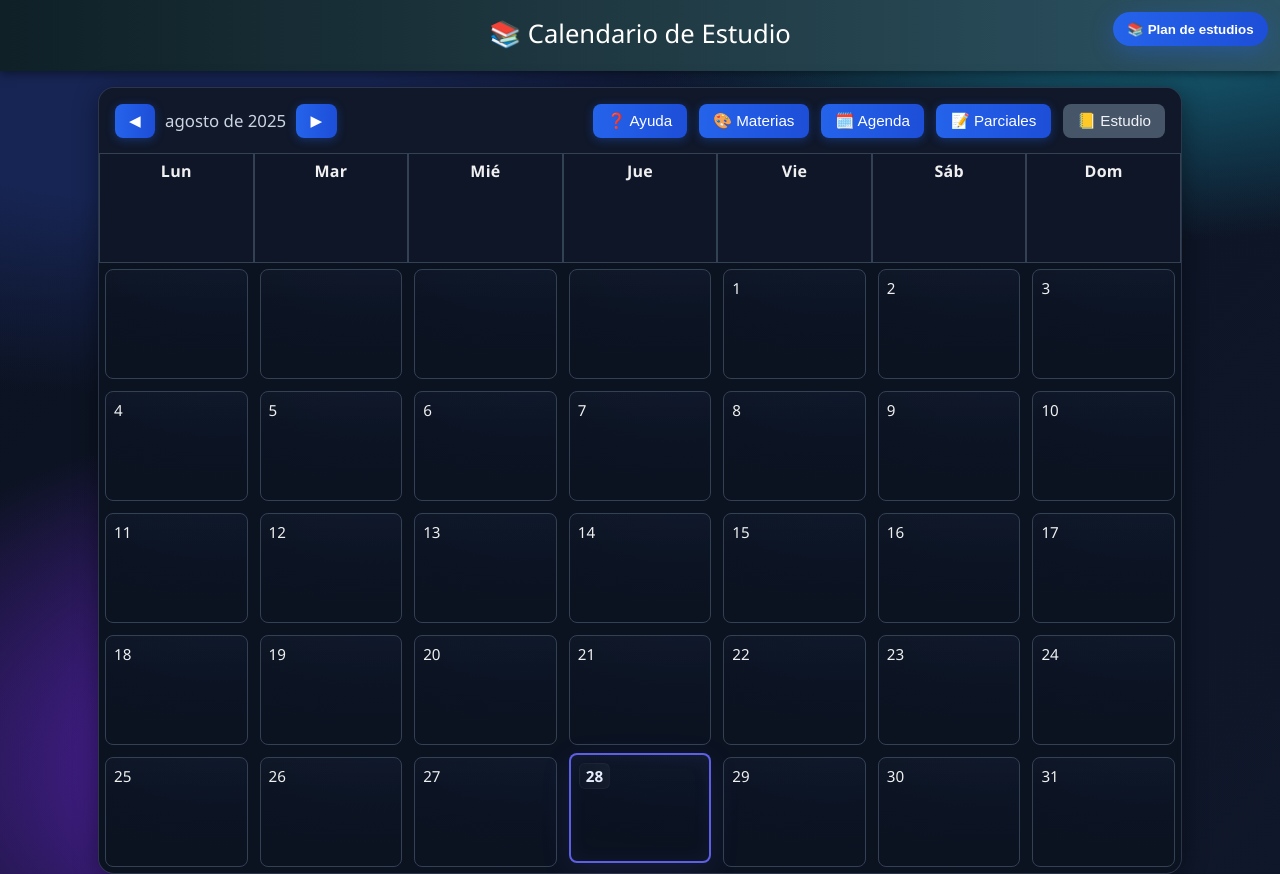
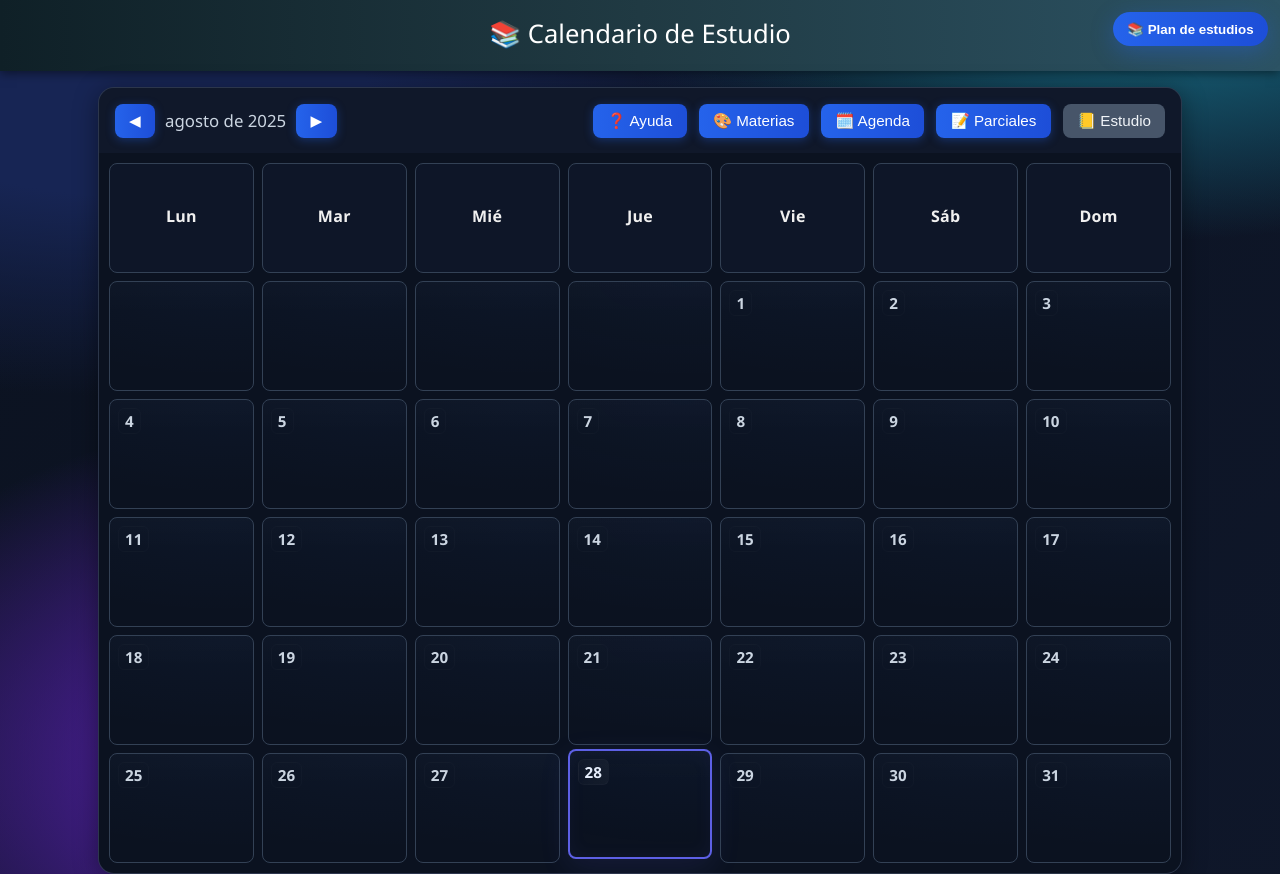
Before and after one commit to xrickbrizz/Calendario-General, a plain HTML site: page index.html in a window 1280 px wide. Shown: the top 874 px of the page. Drawn offline with Linux system fonts and the light colour scheme.

Commit message:
Update index.html

```diff
--- a/index.html
+++ b/index.html
@@ -27,6 +27,8 @@
       color: var(--text);
       min-height: 100vh;
       transition: background 300ms ease;
+      -webkit-font-smoothing:antialiased;
+      -moz-osx-font-smoothing:grayscale;
     }
     body.study-theme{
       background:
@@ -136,42 +138,58 @@
     .days {
       display: grid;
       grid-template-columns: repeat(7, 1fr);
+      gap: 8px; /* usar gap en lugar de margin dentro .day */
       background-color: #0b1220;
+      padding: 10px;
     }
+    /* restaurado min-height para escritorio */
     .day, .day-name {
       border: 1px solid var(--border);
       min-height: 110px;
-      padding: 6px;
+      padding: 8px 8px 12px 8px;
       position: relative;
       transition: box-shadow .18s ease, transform .12s ease;
       background-clip: padding-box;
+      border-radius: 8px;
+      overflow: hidden;
+      display: flex;
+      flex-direction: column;
     }
     .day-name {
       background: rgba(15,23,42,0.85);
       text-align: center;
       font-weight: 600;
       letter-spacing:.3px;
+      display: flex;
+      align-items: center;
+      justify-content: center;
     }
     .day {
       background:
         radial-gradient(400px 160px at 80% 0%, rgba(59,130,246,.04), transparent 60%),
         linear-gradient(180deg, rgba(255,255,255,0.012), transparent 30%);
-      border-radius: 8px;
-      margin: 6px;
     }
     .day:hover { outline: 1px solid rgba(148,163,184,0.25); transform: translateY(-2px); box-shadow: 0 8px 20px rgba(0,0,0,.35) }
+
+    /* Etiquetas: limitar tamaño y evitar overflow */
     .study-label,
     .exam-label{
-      display: inline-block;
-      padding: 2px 6px;
+      display: block;
+      padding: 4px 8px;
       border-radius: 6px;
-      margin: 2px 0;
+      margin: 6px 0 0 0;
       color: #fff;
-      font-size: 0.75rem;
+      font-size: 0.85rem;
       cursor: default;
       position: relative;
+      max-height: 3.6rem; /* límite de alto */
+      overflow: hidden;
+      text-overflow: ellipsis;
+      white-space: normal;
+      line-height: 1.05;
+      box-shadow: 0 4px 12px rgba(0,0,0,0.18);
     }
-    .exam-label{ font-size: .85rem; padding: 3px 8px; box-shadow: 0 2px 10px rgba(0,0,0,.25); }
+    .exam-label{ font-size: .9rem; padding: 5px 8px; }
 
     .tooltip {
       position: absolute;
@@ -191,17 +209,27 @@
     /* Estilo para el día actual: oscuro + borde brillante */
     .day.today {
       border: 2px solid var(--today-glow);
-      box-shadow: 0 8px 30px rgba(99,102,241,0.12), 0 0 18px rgba(99,102,241,0.08) inset;
+      box-shadow: 0 8px 30px rgba(99,102,241,0.12), 0 0 18px rgba(99,102,241,0.06) inset;
       transform: translateY(-4px);
+    }
+    .date-number {
+      color: #cbd5e1;
+      font-weight: 600;
+      display: inline-block;
+      padding: 2px 6px;
+      border-radius: 6px;
+      background: transparent;
+      border: 1px solid rgba(255,255,255,0.02);
+      font-size: 0.95rem;
     }
     .day.today .date-number {
       color: #e6eefc;
       font-weight: 700;
       background: linear-gradient(90deg, rgba(255,255,255,0.02), rgba(255,255,255,0.04));
-      padding: 2px 6px;
-      border-radius: 6px;
-      border: 1px solid rgba(255,255,255,0.03);
     }
+
+    /* Mover las etiquetas para que aparezcan después del número (flex) */
+    .cal-number-row { display:flex; align-items:center; gap:.4rem; margin-bottom:6px; }
 
     /* ====== Agenda semanal (grilla) ====== */
     .agenda-wrap{ display:none; }
@@ -223,16 +251,13 @@
 
     /* ====== Modales base ====== */
     .modal { position: fixed; inset: 0; background-color: rgba(0,0,0,0.6); display: none; align-items: center; justify-content: center; z-index: 40; padding: 1rem; }
-    .modal-content { background-color: #0f172a; padding: 1rem; border-radius: 14px; width: 380px; max-height: 92vh; overflow-y: auto; box-shadow: var(--shadow); border: 1px solid rgba(148,163,184,0.18); }
+    .modal-content { background-color: #0f172a; padding: 1rem; border-radius: 14px; width: 420px; max-height: 92vh; overflow-y: auto; box-shadow: var(--shadow); border: 1px solid rgba(148,163,184,0.18); }
     .modal-content h3 { margin: .25rem 0 1rem }
     .modal-content label { display: block; margin-bottom: 0.35rem; font-size:.95rem; color:#e2e8f0; }
     .modal-content input, .modal-content textarea, .modal-content select { width: 100%; margin-bottom: 1rem; padding: 0.6rem .7rem; border-radius: 8px; border: 1px solid rgba(148,163,184,0.18); background-color: #0b1220; color: white; outline: none; }
     .modal-content textarea{ resize: vertical }
     .modal-content button { background: linear-gradient(90deg, var(--accent1), var(--accent2)); border: none; padding: 0.6rem .8rem; color: white; cursor: pointer; border-radius: 10px; width: 100%; font-size: 1rem; margin-bottom: 0.6rem; box-shadow: 0 2px 12px rgba(37,99,235,.35); }
     .modal-content button.cancel { background: #475569; box-shadow:none }
-
-    /* Modal Parciales un poco más grande */
-    #examModal .modal-content { width: 420px; }
 
     /* ====== Modal de ayuda ====== */
     #helpModal .modal-content { width: 560px; }
@@ -275,7 +300,7 @@
       opacity:.9;
     }
 
-    /* ====== Móvil: solo mejoras, sin tocar escritorio ====== */
+    /* ====== Móvil: mejoras sin tocar escritorio visualmente ====== */
     @media (max-width: 768px) {
       .toolbar {
         flex-wrap: nowrap;
@@ -284,16 +309,20 @@
       }
       .left{ flex: 0 0 auto }
       .right{ flex: 1 0 auto }
-      .btn{ padding:.55rem .8rem; font-size:.95rem }
+      .btn{ padding:.48rem .7rem; font-size:.92rem }
       .modal-content{ width:100%; max-height: 88vh; border-radius: 12px }
       #examModal .modal-content, #helpModal .modal-content, #plansModal .modal-content{ width:100% }
       .agenda{ max-height: 68vh }
       .day, .day-name{ min-height: 92px; font-size:.95rem }
-      /* scroll horizontal para 7 columnas sin apretar celdas */
-      .days{ min-width: 760px }
+      /* permitir scroll horizontal para mantener proporción de celdas */
+      .days{ min-width: 760px; padding: 8px }
       .card{ overflow-x: auto }
       .plans-grid{ grid-template-columns: 1fr; }
       .plans-fab{ top: 10px; right: 10px; padding:.55rem .8rem }
+      /* etiquetas más compactas en móvil */
+      .study-label, .exam-label { font-size:0.78rem; max-height:3.2rem; padding:3px 6px; margin-top:4px }
+      .date-number { font-size:0.9rem; padding:2px 6px }
+      .day.today { transform: translateY(-2px); box-shadow: 0 6px 20px rgba(99,102,241,0.10) }
     }
   </style>
 </head>
@@ -634,6 +663,7 @@
       for (let i = 0; i < offset; i++) {
         const empty = document.createElement('div');
         empty.className = 'day';
+        // mantener caja vacía (sin número)
         days.appendChild(empty);
       }
 
@@ -647,15 +677,14 @@
         const day = document.createElement('div');
         day.className = 'day';
 
-        // Caja interna para poder formatear número separado
+        // fila con número
+        const numRow = document.createElement('div');
+        numRow.className = 'cal-number-row';
         const num = document.createElement('div');
         num.className = 'date-number';
-        num.style.position = 'absolute';
-        num.style.top = '8px';
-        num.style.left = '8px';
-        num.style.fontSize = '0.95rem';
         num.textContent = d;
-        day.appendChild(num);
+        numRow.appendChild(num);
+        day.appendChild(numRow);
 
         // Marcar si es hoy (solo si coincide con mes/año actual en vista)
         if (todayY === currentDate.getFullYear() && todayM === currentDate.getMonth() && todayD === d) {
@@ -680,9 +709,6 @@
           label.onmouseenter = () => tooltip.style.display = 'block';
           label.onmouseleave = () => tooltip.style.display = 'none';
 
-          // posicionarlo debajo del número
-          label.style.display = 'block';
-          label.style.marginTop = '26px';
           day.appendChild(label);
         });
 
@@ -918,13 +944,33 @@
       const offset = (start.getDay() + 6) % 7;
       for (let i=0;i<offset;i++){ const empty=document.createElement('div'); empty.className='day'; days.appendChild(empty); }
 
+      // calcular 'today' local para resaltar en parciales también
+      const now = new Date();
+      const todayY = now.getFullYear();
+      const todayM = now.getMonth();
+      const todayD = now.getDate();
+
       for (let d=1; d<=end.getDate(); d++){
-        const day = document.createElement('div'); day.className='day'; day.textContent=d;
+        const day = document.createElement('div'); day.className='day';
+        const numRow = document.createElement('div');
+        numRow.className = 'cal-number-row';
+        const num = document.createElement('div'); num.className='date-number'; num.textContent = d;
+        numRow.appendChild(num);
+        day.appendChild(numRow);
+
+        if (todayY === currentDate.getFullYear() && todayM === currentDate.getMonth() && todayD === d) {
+          day.classList.add('today');
+        }
+
         const dateKey = `${currentDate.getFullYear()}-${String(currentDate.getMonth()+1).padStart(2,'0')}-${String(d).padStart(2,'0')}`;
         const items = JSON.parse(localStorage.getItem('exams:'+dateKey) || '[]');
         items.forEach(it=>{
           const label = document.createElement('div'); label.className='exam-label'; label.style.backgroundColor = getSubjectColor(it.materia);
           label.textContent = it.materia;
+          label.style.display = 'block';
+          label.style.marginTop = '6px';
+          label.style.maxHeight = '3.6rem';
+          label.style.overflow = 'hidden';
           const tooltip = document.createElement('div'); tooltip.className='tooltip';
           tooltip.textContent = `📆 ${dateKey}\n📚 ${it.materia}${it.tema?`\n🧩 ${it.tema}`:''}${it.obs?`\n📝 ${it.obs}`:''}`;
           label.appendChild(tooltip); label.onmouseenter=()=>tooltip.style.display='block'; label.onmouseleave=()=>tooltip.style.display='none';
@@ -1091,18 +1137,6 @@
     document.getElementById('btnAgenda').addEventListener('click', ()=>{ updateActiveTab('agenda'); });
     document.getElementById('btnExams').addEventListener('click', ()=>{ updateActiveTab('exams'); });
 
-    // Planes: clickable items (redirecciones)
-    // Los enlaces ya están en el HTML como <a>, pero para seguridad, ligar locks:
-    document.querySelectorAll('#plansModal .plan-item').forEach(item=>{
-      const text = item.textContent || '';
-      if(text.includes('Ingeniería Civil')){
-        // enlace disponible (ya en HTML)
-      }
-      if(text.includes('Ingeniería en Computación')){
-        // enlace disponible (ya en HTML)
-      }
-    });
-
     // Render inicial
     renderSubjectsSelect(); renderCalendar(); renderAgenda(); renderExamCalendar();
 
```
